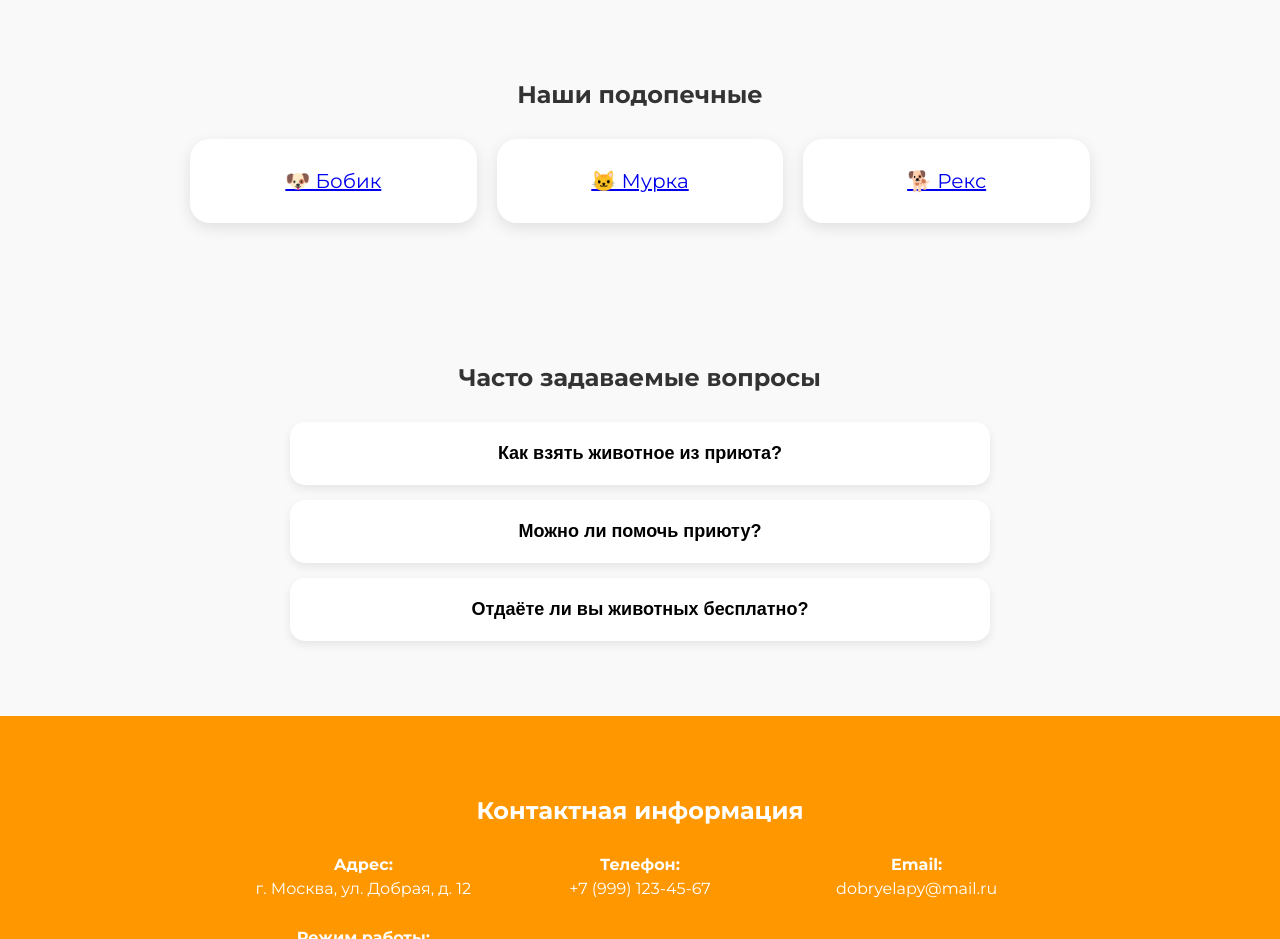
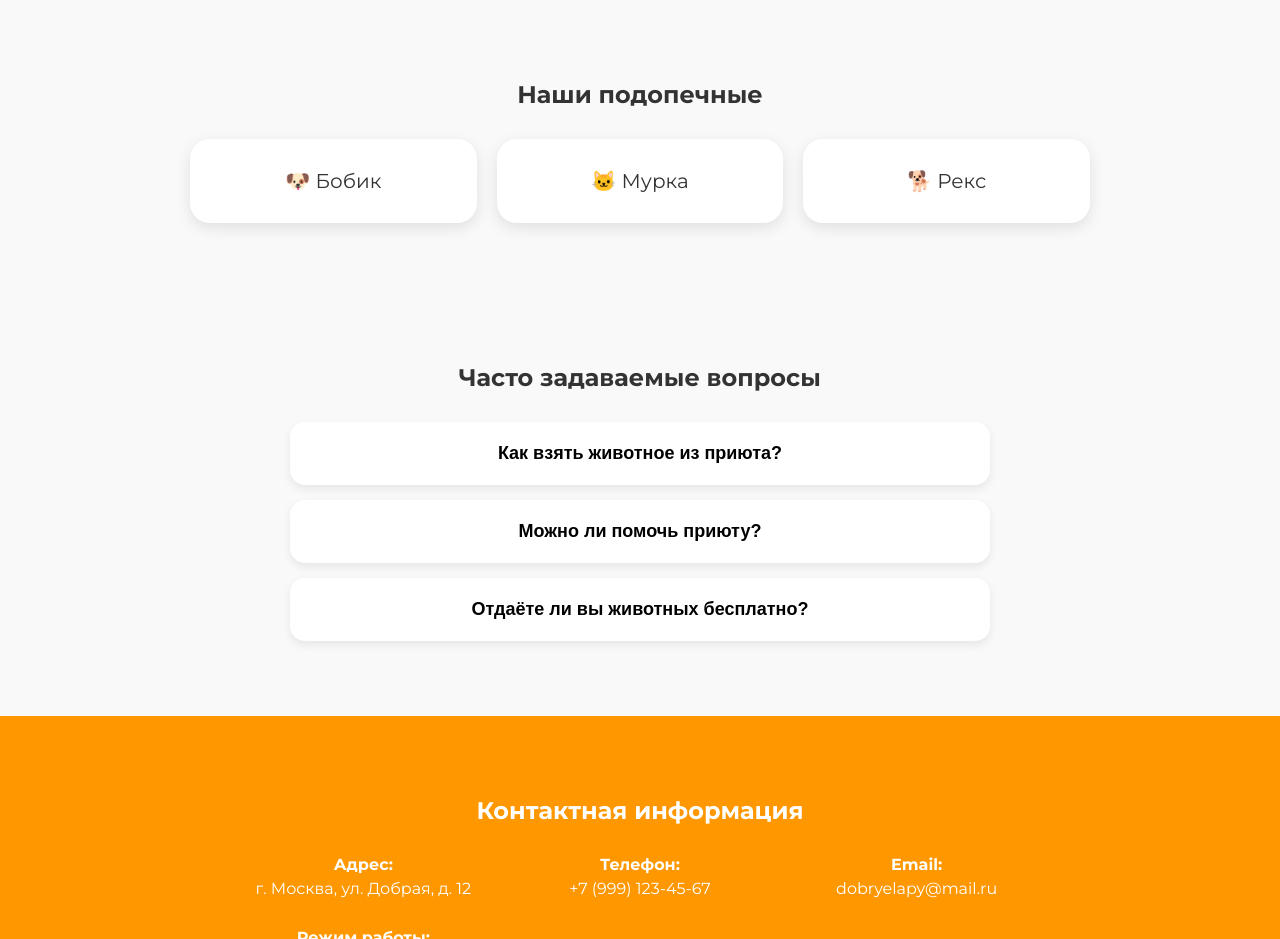
Before and after one commit to sladkomedovyaroslav/priut, a plain HTML site: page index.html in a window 1280 px wide. Shown: the part 800-1739 px from the top of the page. Drawn offline with Linux system fonts and the light colour scheme.

Commit message:
Update style.css

```diff
--- a/css/style.css
+++ b/css/style.css
@@ -127,11 +127,17 @@ body {
 }
 
 .pet-card {
+  display: block;
   background: white;
   padding: 30px;
   border-radius: 20px;
   box-shadow: 0 5px 15px rgba(0,0,0,0.1);
   font-size: 20px;
+  text-decoration: none;
+  color: #333;
+  cursor: pointer;
+  position: relative;
+  z-index: 5;
 }
 
 /* ================= FAQ ================= */
```
